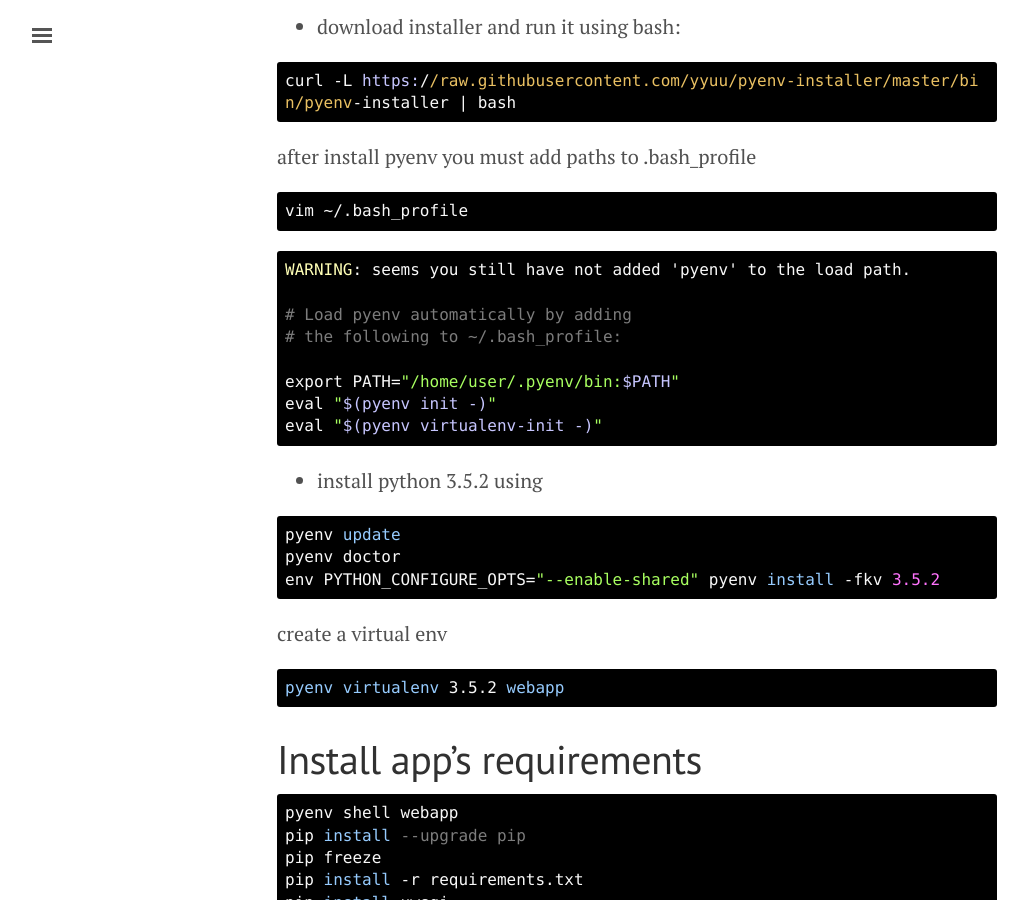
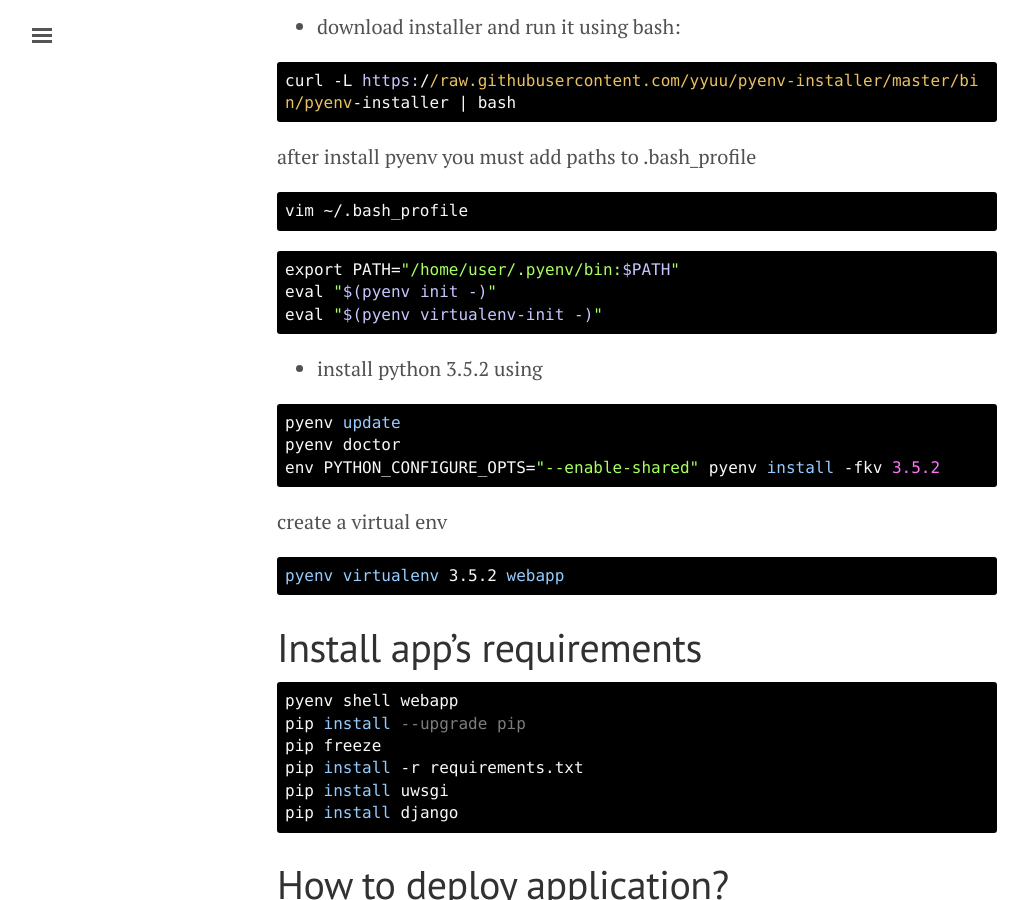
Before and after one commit to mollaahmadi/mollaahmadi.github.io, a Jekyll site: the page built from _posts/2016-11-20-how-to-deploy-django-apps.md, in a window 1280 px wide and 900 px high, scrolled down 965 px. Shown: the whole window, without its empty margins (3-1031 px from the left). Built offline with Jekyll 4.4.1, drawn with Linux system fonts in a browser that asks for light colours; some of the changed text lies outside the part shown.

````diff
--- a/_posts/2016-11-20-how-to-deploy-django-apps.md
+++ b/_posts/2016-11-20-how-to-deploy-django-apps.md
@@ -56,11 +56,6 @@ vim ~/.bash_profile
 ```
 
 ```bash
-WARNING: seems you still have not added 'pyenv' to the load path.
-
-# Load pyenv automatically by adding
-# the following to ~/.bash_profile:
-
 export PATH="/home/user/.pyenv/bin:$PATH"
 eval "$(pyenv init -)"
 eval "$(pyenv virtualenv-init -)"
@@ -147,6 +142,13 @@ server {
 }
 ```
 
+Notes:
+* your STATIC_ROOT in setting.py is:
+
+```python
+	STATIC_ROOT = os.path.join(BASE_DIR, "static/")
+```
+
 Some usefull links
 ==========
 [Digital Ocean](https://www.digitalocean.com/community/tutorials/how-to-serve-django-applications-with-uwsgi-and-nginx-on-ubuntu-14-04)
````
